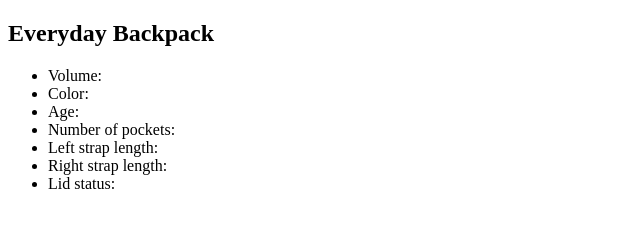
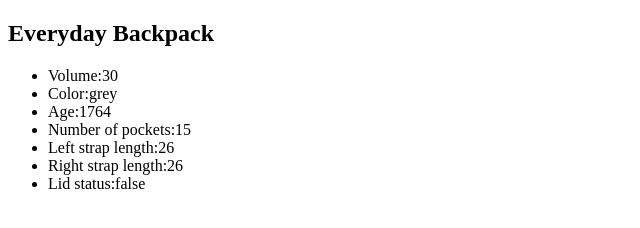
Before and after one commit to pardhasaradhichodey/learn_javascript, a website with bundled scripts: page Day2/04_01/index.html in a window 1280 px wide. Shown: the whole page, without its empty margins (0-640 px from the left). Built offline with nearby package versions, Linux system fonts and the light colour scheme.

Commit message:
Lesson 4_1 end

```diff
--- a/Day2/04_01/index.html
+++ b/Day2/04_01/index.html
@@ -8,19 +8,5 @@
     <script type="module" src="script.js"></script>
   </head>
   <body>
-    <main>
-      <article>
-        <h1>Everyday Backpack</h1>
-        <ul>
-          <li>Volume:</li>
-          <li>Color:</li>
-          <li>Age:</li>
-          <li>Number of pockets:</li>
-          <li>Left strap length:</li>
-          <li>Right strap length:</li>
-          <li>Lid status:</li>
-        </ul>
-      </article>
-    </main>
   </body>
 </html>
--- a/Day2/04_01/script.js
+++ b/Day2/04_01/script.js
@@ -15,7 +15,23 @@ const everydayPack = new Backpack(
   false,
   "December 5, 2018 15:00:00 PST"
 );
-
+const content = `
+  <main>
+    <article>
+      <h1>${everydayPack.name}</h1>
+      <ul>
+        <li>Volume:${everydayPack.volume}</li>
+        <li>Color:${everydayPack.color}</li>
+        <li>Age:${everydayPack.backpackAge()}</li>
+        <li>Number of pockets:${everydayPack.pocketNum}</li>
+        <li>Left strap length:${everydayPack.strapLength.left}</li>
+        <li>Right strap length:${everydayPack.strapLength.right}</li>
+        <li>Lid status:${everydayPack.lidOpen}</li>
+      </ul>
+    </article>
+  </main>
+`;
+document.body.innerHTML = content;
 console.log("The everydayPack object:", everydayPack);
 console.log("The pocketNum value:", everydayPack.pocketNum);
 console.log("Days since aquired:", everydayPack.backpackAge());
```
